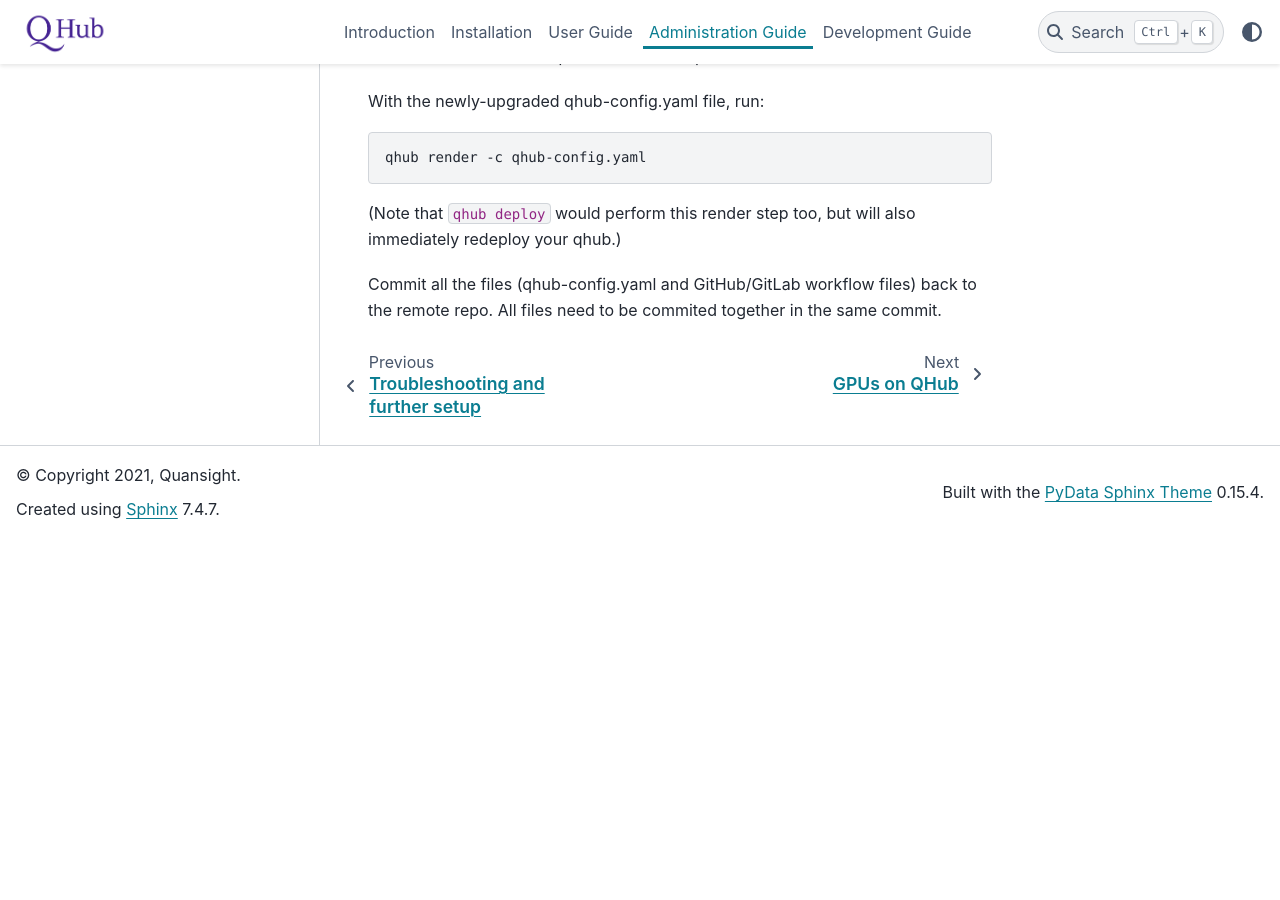
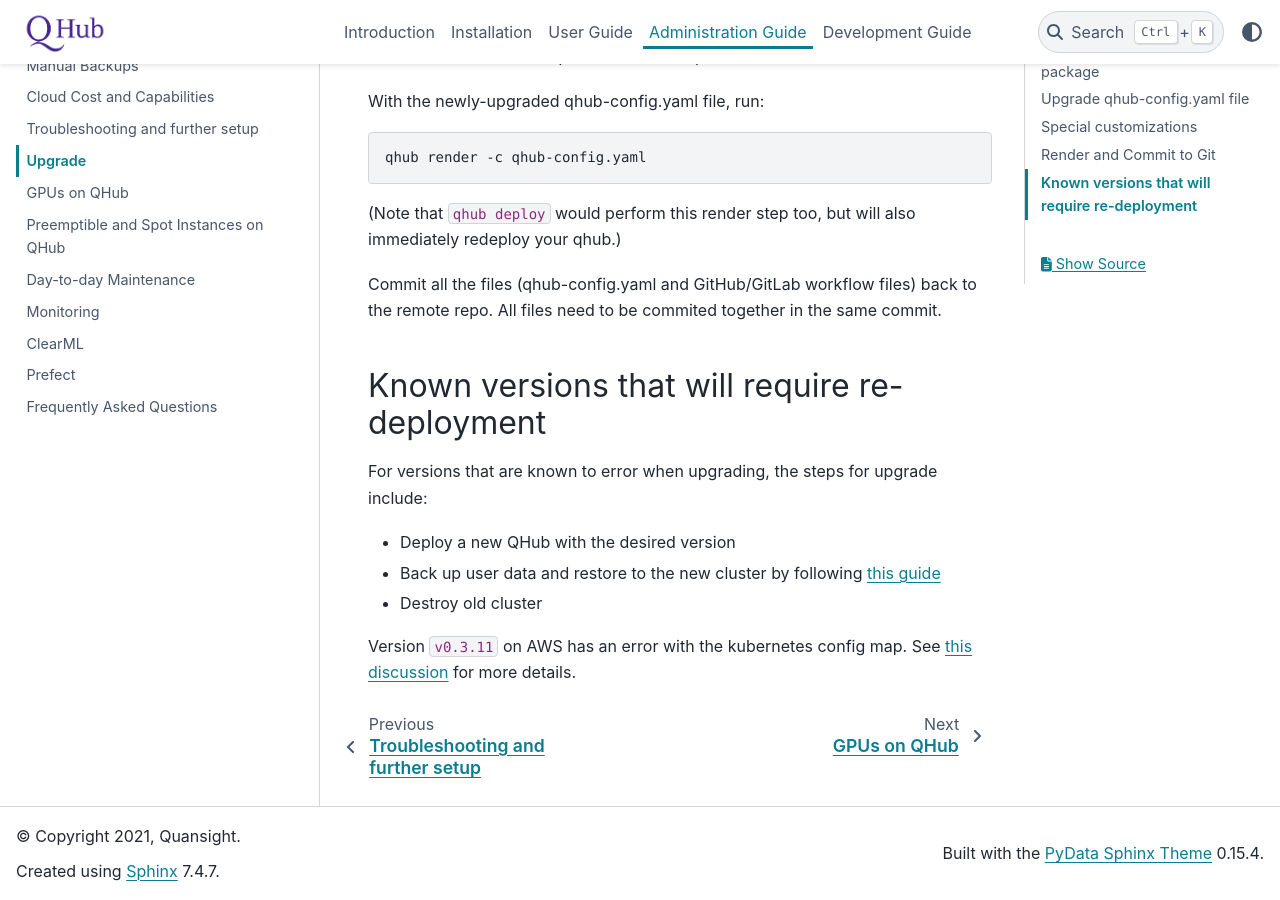
Before and after one commit to nebari-dev/nebari, a Sphinx documentation site: the page built from docs/source/admin_guide/upgrade.md, in a window 1280 px wide and 900 px high, scrolled down 1540 px. Built offline with Sphinx 7.4.7 and the PyData theme 0.15.4, drawn with Linux system fonts in a browser that asks for light colours; before the commit the page ends 2079 px from its top, so only the background shows below that.

Commit message:
Update upgrade.md

```diff
--- a/docs/source/admin_guide/upgrade.md
+++ b/docs/source/admin_guide/upgrade.md
@@ -50,3 +50,13 @@
 (Note that `qhub deploy` would perform this render step too, but will also immediately redeploy your qhub.)
 
 Commit all the files (qhub-config.yaml and GitHub/GitLab workflow files) back to the remote repo. All files need to be commited together in the same commit.
+
+## Known versions that will require re-deployment
+
+For versions that are known to error when upgrading, the steps for upgrade include:
+
+- Deploy a new QHub with the desired version
+- Back up user data and restore to the new cluster by following [this guide](https://docs.qhub.dev/en/stable/source/admin_guide/backup.html)
+- Destroy old cluster
+
+Version `v0.3.11` on AWS has an error with the kubernetes config map. See [this discussion](https://github.com/Quansight/qhub/discussions/841) for more details.
```
